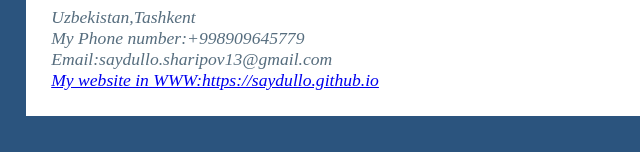
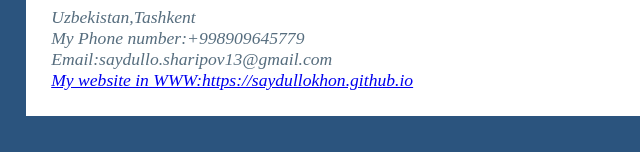
Before and after one commit to Saydullokhon/Saydullo.github.io, a plain HTML site: page index.html in a window 1280 px wide. Shown: the part 698-850 px from the top of the page, 0-640 px from the left. Drawn offline with Linux system fonts and the light colour scheme.

Commit message:
Update index.html

```diff
--- a/index.html
+++ b/index.html
@@ -40,7 +40,7 @@
       <p id="q">Uzbekistan,Tashkent</p>
       <p id="q">My Phone number:+998909645779</p>
       <p id="q">Email:saydullo.sharipov13@gmail.com</p>
-      <p id="q"><a href="https://saydullo.github.io">My website in WWW:https://saydullo.github.io</a></p>
+      <p id="q"><a href="https://saydullokhon.github.io">My website in WWW:https://saydullokhon.github.io</a></p>
     </address>
   </body>
 </html>
```
